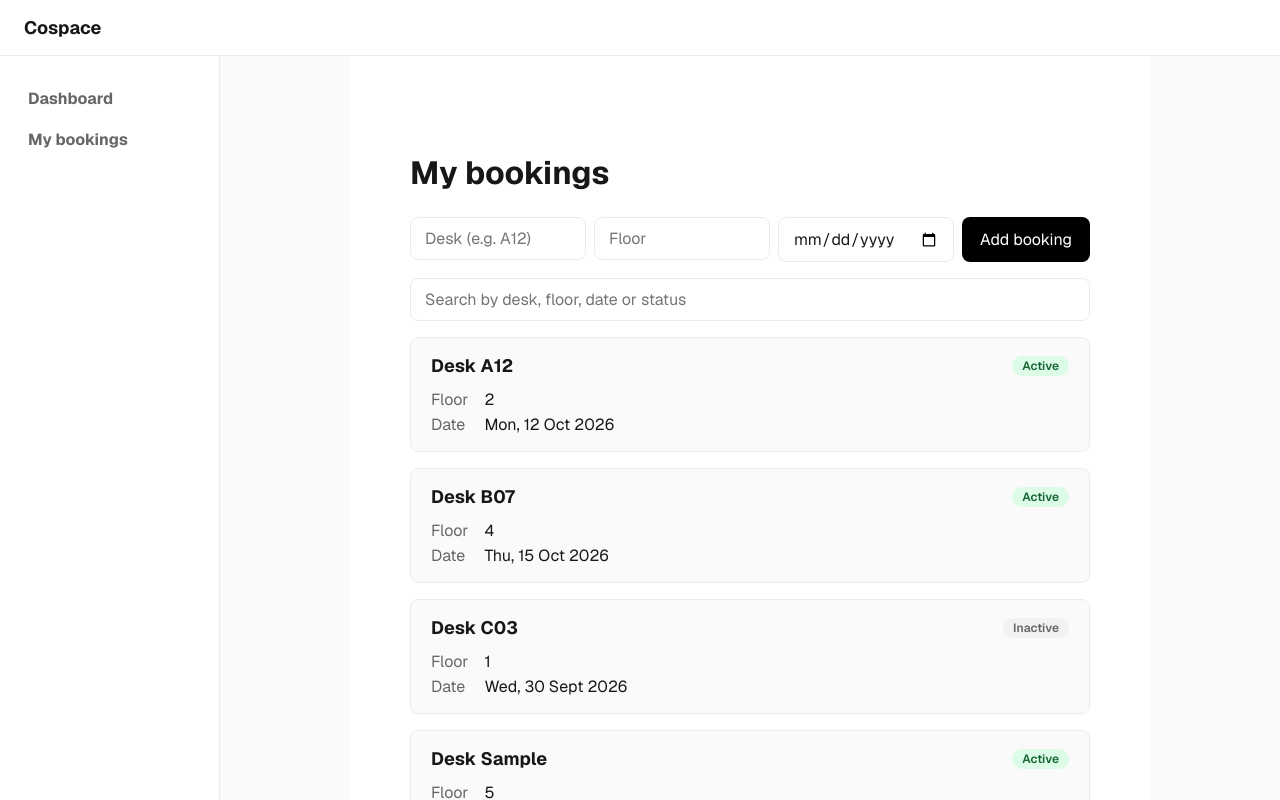
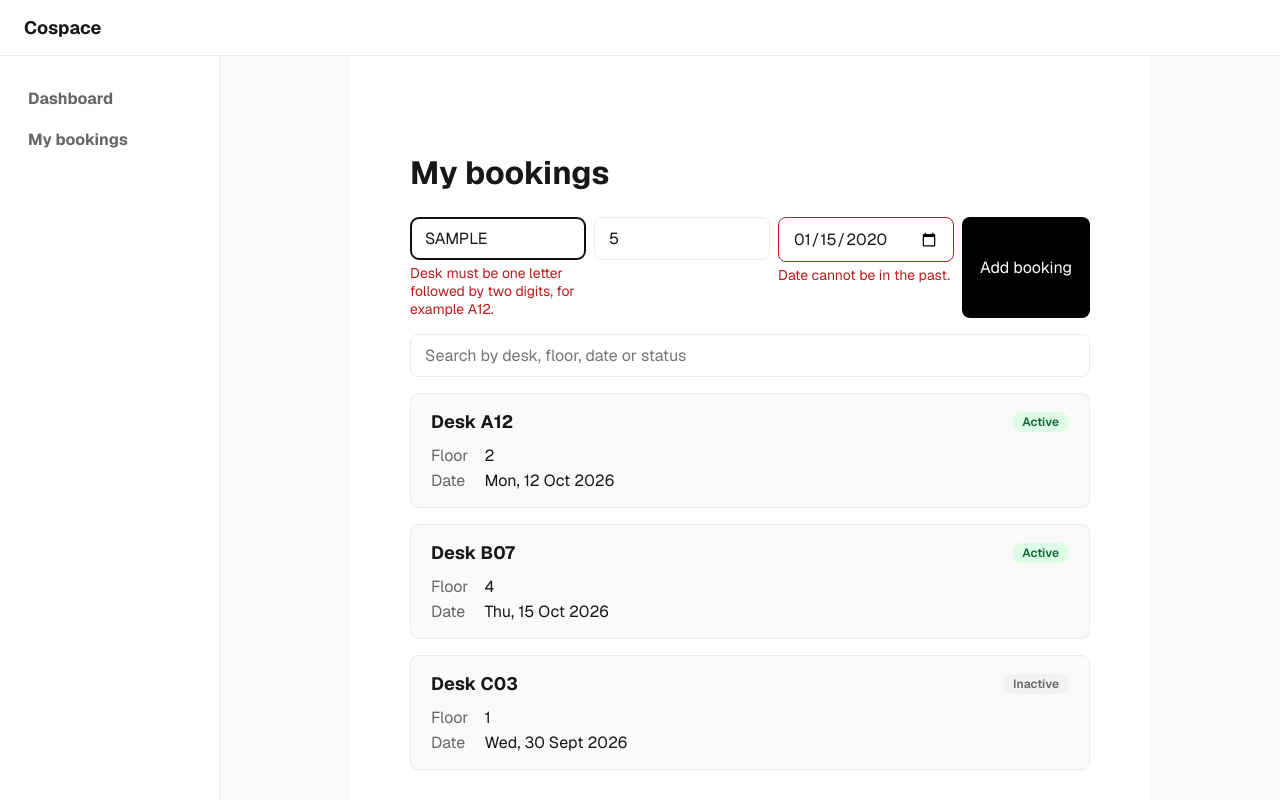
Before and after one commit to BenedekCodes/cospace-web, a Next.js app: page / in a window 1280 px wide. Both pictures are taken after typing "Sample", "5", "2020-01-15" into the empty fields and a click on the button "Add booking". Built offline with nearby package versions, Linux system fonts and the light colour scheme.

Commit message:
feat: add shared booking validation to RegistrationForm
Desk is one letter plus two digits, floor is a whole number up to 99, and the date is within the next 6 months with impossible dates rejected. Errors use role=alert, and focus returns to Desk after a successful submit.

```diff
--- a/src/components/RegistrationForm.tsx
+++ b/src/components/RegistrationForm.tsx
@@ -2,14 +2,22 @@
 
 import { useId, useRef, useState, type FormEvent } from "react";
 import type { BookingCardProps } from "./BookingCard";
+import {
+  getDateBounds,
+  DESK_LENGTH,
+  MAX_FLOOR,
+  validateBooking,
+  type BookingErrors,
+  type BookingField,
+} from "./bookingValidation";
 import styles from "./RegistrationForm.module.css";
 
 interface RegistrationFormProps {
   onAdd: (booking: BookingCardProps) => void;
 }
 
-type Field = "desk" | "floor" | "date";
-type Errors = Partial<Record<Field, string>>;
+type Field = BookingField;
+type Errors = BookingErrors;
 
 const FIELD_ORDER: Field[] = ["desk", "floor", "date"];
 
@@ -27,15 +35,7 @@ export default function RegistrationForm({ onAdd }: RegistrationFormProps) {
   });
 
   function validate(): Errors {
-    const next: Errors = {};
-    if (!desk.trim()) next.desk = "Enter a desk, for example A12.";
-    if (floor === "") {
-      next.floor = "Enter a floor number.";
-    } else if (!Number.isInteger(Number(floor)) || Number(floor) < 0) {
-      next.floor = "Floor must be a whole number, 0 or higher.";
-    }
-    if (!date) next.date = "Choose a booking date.";
-    return next;
+    return validateBooking({ desk, floor, date });
   }
 
   function clearError(field: Field) {
@@ -60,6 +60,7 @@ export default function RegistrationForm({ onAdd }: RegistrationFormProps) {
     setDesk("");
     setFloor("");
     setDate("");
+    inputRefs.current.desk?.focus();
   }
 
   function a11yProps(field: Field) {
@@ -79,6 +80,7 @@ export default function RegistrationForm({ onAdd }: RegistrationFormProps) {
   const deskA11y = a11yProps("desk");
   const floorA11y = a11yProps("floor");
   const dateA11y = a11yProps("date");
+  const dateBounds = getDateBounds();
 
   return (
     <form className={styles.form} onSubmit={handleSubmit} noValidate>
@@ -90,14 +92,15 @@ export default function RegistrationForm({ onAdd }: RegistrationFormProps) {
           }}
           placeholder="Desk (e.g. A12)"
           aria-label="Desk"
+          maxLength={DESK_LENGTH}
           value={desk}
           onChange={(e) => {
-            setDesk(e.target.value);
+            setDesk(e.target.value.toUpperCase());
             clearError("desk");
           }}
         />
         {errors.desk && (
-          <p id={deskA11y.errorId} className={styles.error}>
+          <p id={deskA11y.errorId} role="alert" className={styles.error}>
             {errors.desk}
           </p>
         )}
@@ -110,6 +113,7 @@ export default function RegistrationForm({ onAdd }: RegistrationFormProps) {
           }}
           type="number"
           min={0}
+          max={MAX_FLOOR}
           placeholder="Floor"
           aria-label="Floor"
           value={floor}
@@ -119,7 +123,7 @@ export default function RegistrationForm({ onAdd }: RegistrationFormProps) {
           }}
         />
         {errors.floor && (
-          <p id={floorA11y.errorId} className={styles.error}>
+          <p id={floorA11y.errorId} role="alert" className={styles.error}>
             {errors.floor}
           </p>
         )}
@@ -131,6 +135,8 @@ export default function RegistrationForm({ onAdd }: RegistrationFormProps) {
             inputRefs.current.date = el;
           }}
           type="date"
+          min={dateBounds.min}
+          max={dateBounds.max}
           aria-label="Date"
           value={date}
           onChange={(e) => {
@@ -139,7 +145,7 @@ export default function RegistrationForm({ onAdd }: RegistrationFormProps) {
           }}
         />
         {errors.date && (
-          <p id={dateA11y.errorId} className={styles.error}>
+          <p id={dateA11y.errorId} role="alert" className={styles.error}>
             {errors.date}
           </p>
         )}
--- /dev/null
+++ b/src/components/bookingValidation.ts
@@ -0,0 +1,57 @@
+export type BookingField = "desk" | "floor" | "date";
+export type BookingValues = Record<BookingField, string>;
+export type BookingErrors = Partial<Record<BookingField, string>>;
+
+export const DESK_LENGTH = 3;
+export const MAX_FLOOR = 99;
+const MAX_MONTHS_AHEAD = 6;
+
+// en-CA formats as YYYY-MM-DD, matching <input type="date"> values.
+function toIsoDate(date: Date): string {
+  return date.toLocaleDateString("en-CA");
+}
+
+export function getDateBounds(): { min: string; max: string } {
+  const today = new Date();
+  const latest = new Date(
+    today.getFullYear(),
+    today.getMonth() + MAX_MONTHS_AHEAD,
+    today.getDate(),
+  );
+  // Day overflowed into the next month (e.g. 31 Aug + 6 months): use the month's last day.
+  if (latest.getDate() !== today.getDate()) latest.setDate(0);
+  return { min: toIsoDate(today), max: toIsoDate(latest) };
+}
+
+export function validateBooking({ desk, floor, date }: BookingValues): BookingErrors {
+  const errors: BookingErrors = {};
+  const trimmedDesk = desk.trim();
+  const trimmedFloor = floor.trim();
+
+  if (!trimmedDesk) {
+    errors.desk = "Enter a desk, for example A12.";
+  } else if (!/^[A-Z][0-9]{2}$/.test(trimmedDesk)) {
+    errors.desk = "Desk must be one letter followed by two digits, for example A12.";
+  }
+
+  if (!trimmedFloor) {
+    errors.floor = "Enter a floor number.";
+  } else if (!/^\d+$/.test(trimmedFloor)) {
+    errors.floor = "Floor must be a whole number.";
+  } else if (Number(trimmedFloor) > MAX_FLOOR) {
+    errors.floor = `Floor can be at most ${MAX_FLOOR}.`;
+  }
+
+  const { min, max } = getDateBounds();
+  const parsedDate = new Date(`${date}T00:00:00`);
+  // The round trip catches impossible dates like 2027-02-30 that JS rolls over.
+  if (!date || Number.isNaN(parsedDate.getTime()) || toIsoDate(parsedDate) !== date) {
+    errors.date = "Enter a valid date.";
+  } else if (date < min) {
+    errors.date = "Date cannot be in the past.";
+  } else if (date > max) {
+    errors.date = `Date must be within the next ${MAX_MONTHS_AHEAD} months.`;
+  }
+
+  return errors;
+}
```
